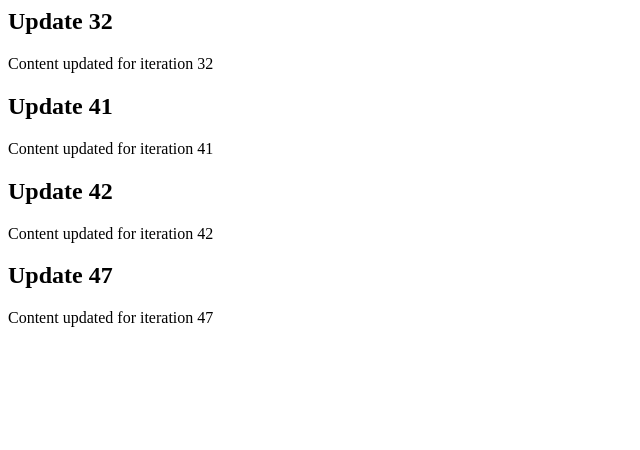
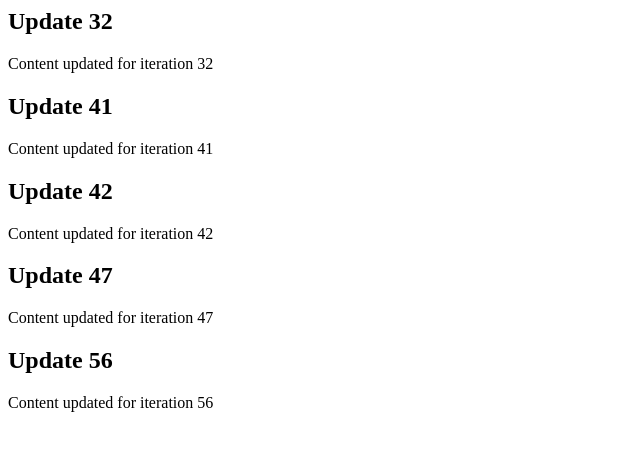
Before and after one commit to yoshimitsu198/probable-eureka, a website: page index.html in a window 1280 px wide. Shown: the whole page, without its empty margins (0-640 px from the left). Drawn offline with Linux system fonts and the light colour scheme.

```diff
--- a/index.html
+++ b/index.html
@@ -21,3 +21,9 @@
     <h2>Update 47</h2>
     <p>Content updated for iteration 47</p>
 </div>
+
+<!-- Updated iteration 56 -->
+<div class="update-56">
+    <h2>Update 56</h2>
+    <p>Content updated for iteration 56</p>
+</div>
```
